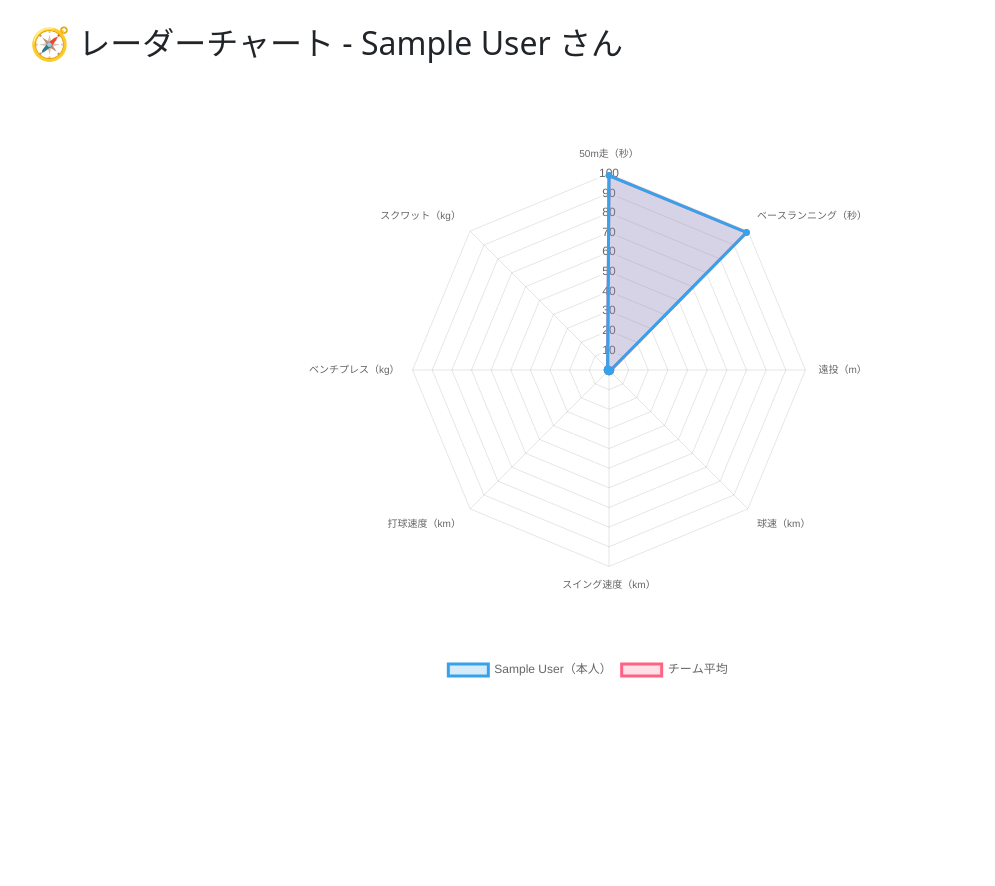
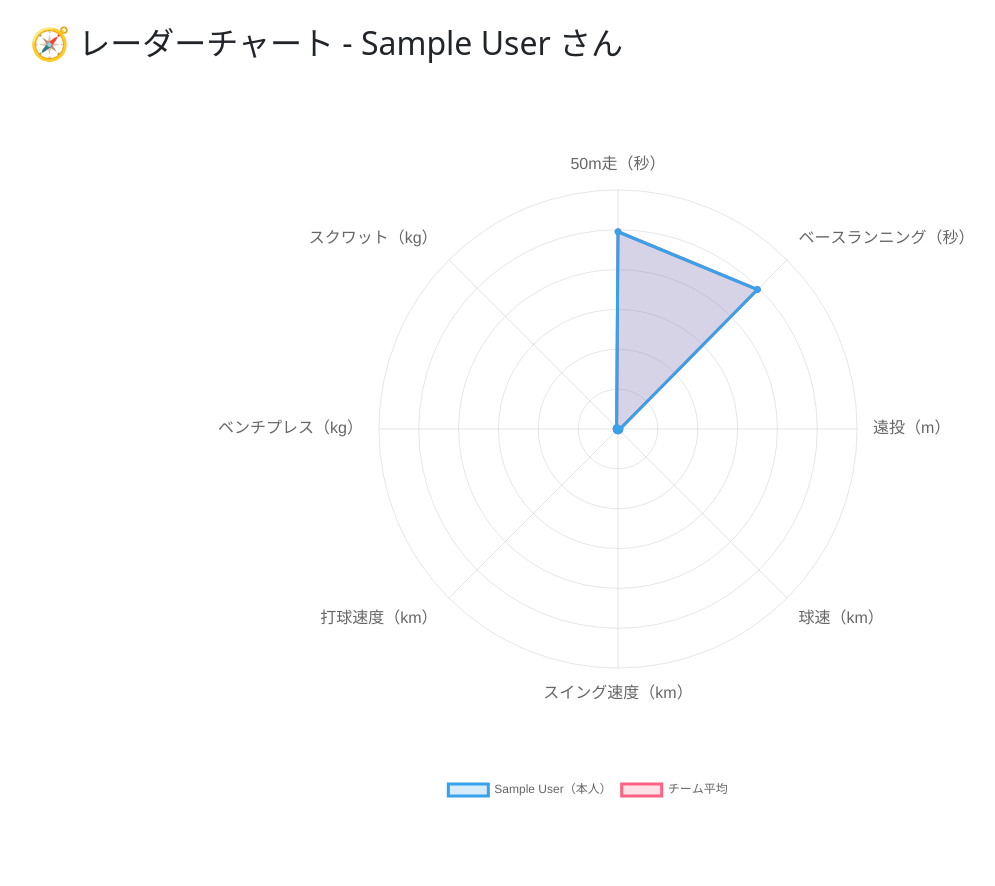
Before and after one commit to hayashi-keita/quest_1, a Flask app: page /dashboard/record_profile/1 in a window 1280 px wide. Shown: the part 56-942 px from the top of the page, without its empty margins (52-1047 px from the left). Before the commit the page ends 734 px from the top, so only its background shows below. Run offline with Flask 3, Linux system fonts and the light colour scheme; a user stored in the database is signed in; tables that the repository leaves empty hold one stand-in row (values such as "Sample post").

Commit message:
微調整

```diff
--- a/templates/dashboard/record_profile.html
+++ b/templates/dashboard/record_profile.html
@@ -3,7 +3,7 @@
 {% block content %}
   <h2 class="mb-4">🧭 レーダーチャート - {{ user.name }} さん</h2>
 
-  <!-- ✅ Chart.js を読み込む -->
+  <!-- ✅ Chart.js 読み込み -->
   <script src="https://cdn.jsdelivr.net/npm/chart.js"></script>
 
   <!-- ✅ JSON データをscriptタグに埋め込む -->
@@ -11,8 +11,8 @@
     {{ data | tojson | safe }}
   </script>
 
-  <!-- ✅ サイズ制御用のコンテナ -->
-  <div class="chart-container" style="width: 600px; height: 600px; margin: auto;">
+  <!-- ✅ サイズ制御 + 下余白を追加 -->
+  <div class="chart-container" style="width: 800px; height: 800px; margin: auto; padding-bottom: 80px;">
     <canvas id="radarChart" style="width:100%; height:100%;"></canvas>
   </div>
 
@@ -27,7 +27,6 @@
         "スイング速度（km）", "打球速度（km）", "ベンチプレス（kg）", "スクワット（kg）"
       ];
 
-      // 視覚的に「小さいほど良い」項目を反転して見せる（100から引く）
       const values = [
         100 - (personal.run_50m || 0),
         100 - (personal.base_running || 0),
@@ -78,16 +77,35 @@
         options: {
           responsive: true,
           maintainAspectRatio: false,
-          aspectRatio: 1,
           scales: {
             r: {
               beginAtZero: true,
-              max: 100
+              min: 0,
+              max: 120,
+              ticks: {
+                display: false
+              },
+              pointLabels: {
+                font: {
+                  size: 16
+                },
+                padding: 16
+              },
+              grid: {
+                circular: true
+              }
             }
           },
           plugins: {
             legend: {
               position: 'bottom'
+            },
+            tooltip: {
+              callbacks: {
+                label: function(context) {
+                  return context.dataset.label + ": " + context.formattedValue;
+                }
+              }
             }
           }
         }
```
